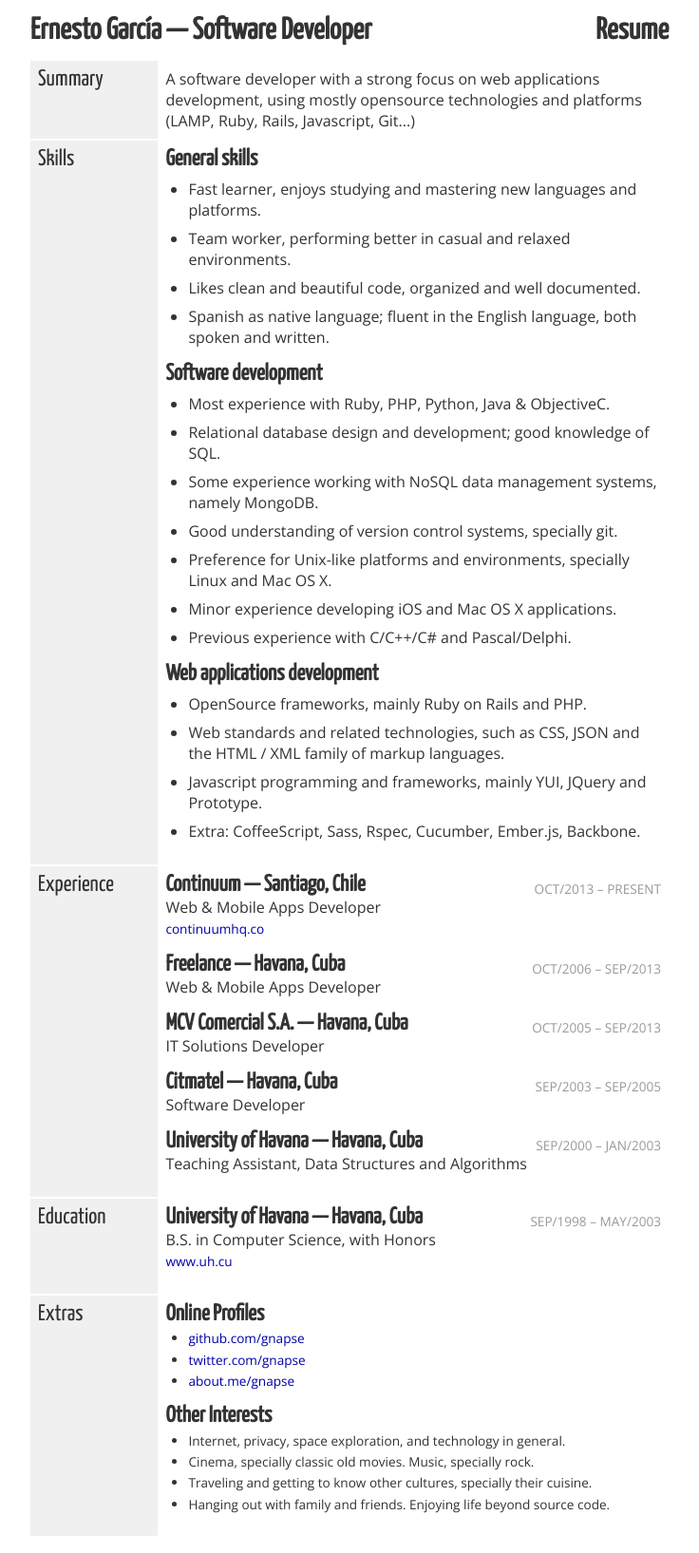
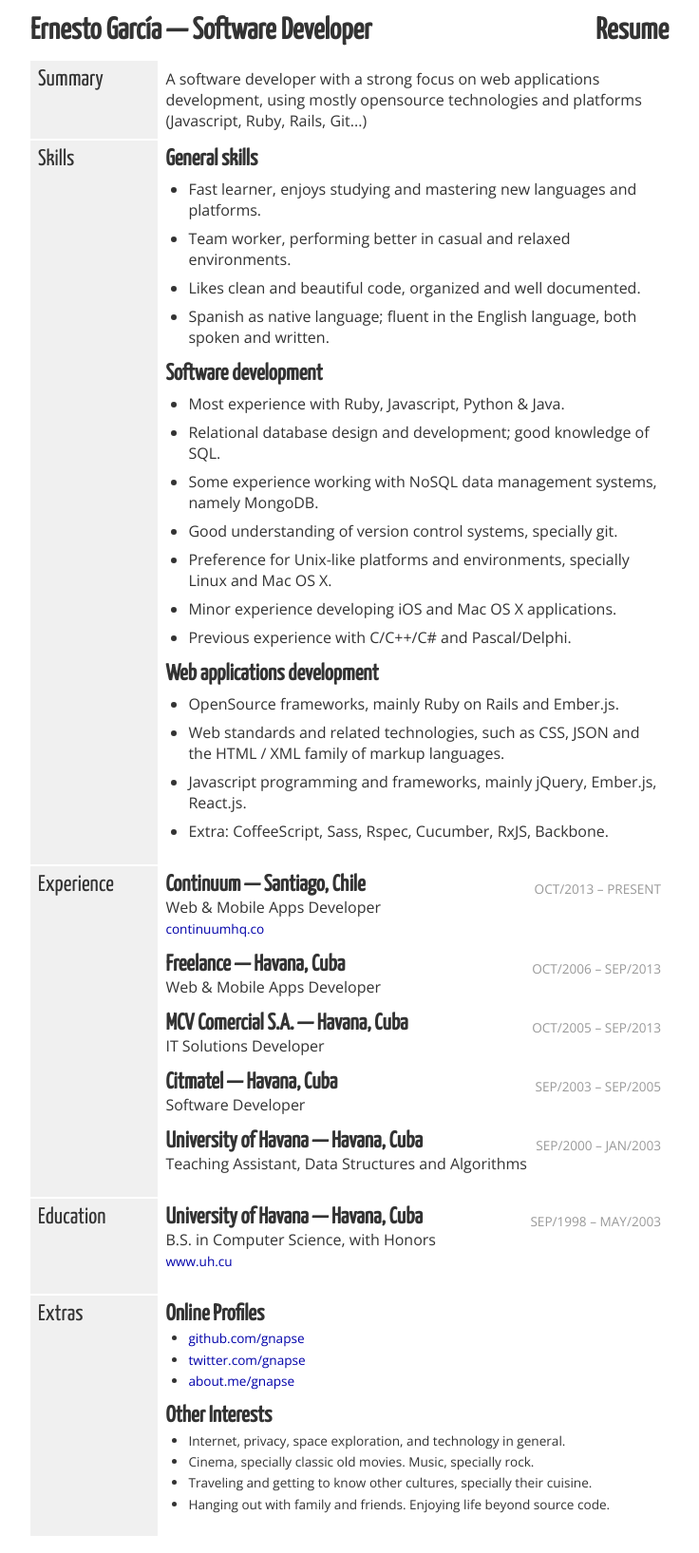
Before and after one commit to gnapse/gnapse.github.io, a Jekyll site: the page built from resume/index.html, in a window 1280 px wide. Shown: the whole page at 95% size, without its empty margins (272-1008 px from the left). Built offline with Jekyll 4.4.1, drawn with Linux system fonts in a browser that asks for light colours; nearby versions of some CDN libraries; Markdown is read by kramdown in place of the engine named in the settings.

Commit message:
Update resume with more js-related experience

```diff
--- a/resume/index.html
+++ b/resume/index.html
@@ -11,8 +11,8 @@ layout: resume
     <section>
         <div>
             A software developer with a strong focus on web applications
-            development, using mostly open­source technologies and platforms (LAMP,
-            Ruby, Rails, Javascript, Git...)
+            development, using mostly open­source technologies and platforms
+            (Javascript, Ruby, Rails, Git...)
         </div>
     </section>
 </section>
@@ -34,7 +34,7 @@ layout: resume
             </ul>
             <h2>Software development</h2>
             <ul>
-                <li>Most experience with Ruby, PHP, Python, Java & Objective­C.</li>
+                <li>Most experience with Ruby, Javascript, Python & Java.</li>
                 <li>Relational database design and development; good knowledge of SQL.</li>
                 <li>Some experience working with NoSQL data management systems, namely MongoDB.</li>
                 <li>Good understanding of version control systems, specially git.</li>
@@ -44,13 +44,13 @@ layout: resume
             </ul>
             <h2>Web applications development</h2>
             <ul>
-                <li>Open­Source frameworks, mainly Ruby on Rails and PHP.</li>
+                <li>Open­Source frameworks, mainly Ruby on Rails and Ember.js.</li>
                 <li>
                     Web standards and related technologies, such as CSS, JSON and
                     the HTML / XML family of markup languages.
                 </li>
-                <li>Javascript programming and frameworks, mainly YUI, JQuery and Prototype.</li>
-                <li>Extra: CoffeeScript, Sass, Rspec, Cucumber, Ember.js, Backbone.</li>
+                <li>Javascript programming and frameworks, mainly jQuery, Ember.js, React.js.</li>
+                <li>Extra: CoffeeScript, Sass, Rspec, Cucumber, RxJS, Backbone.</li>
             </ul>
         </div>
     </section>
```
